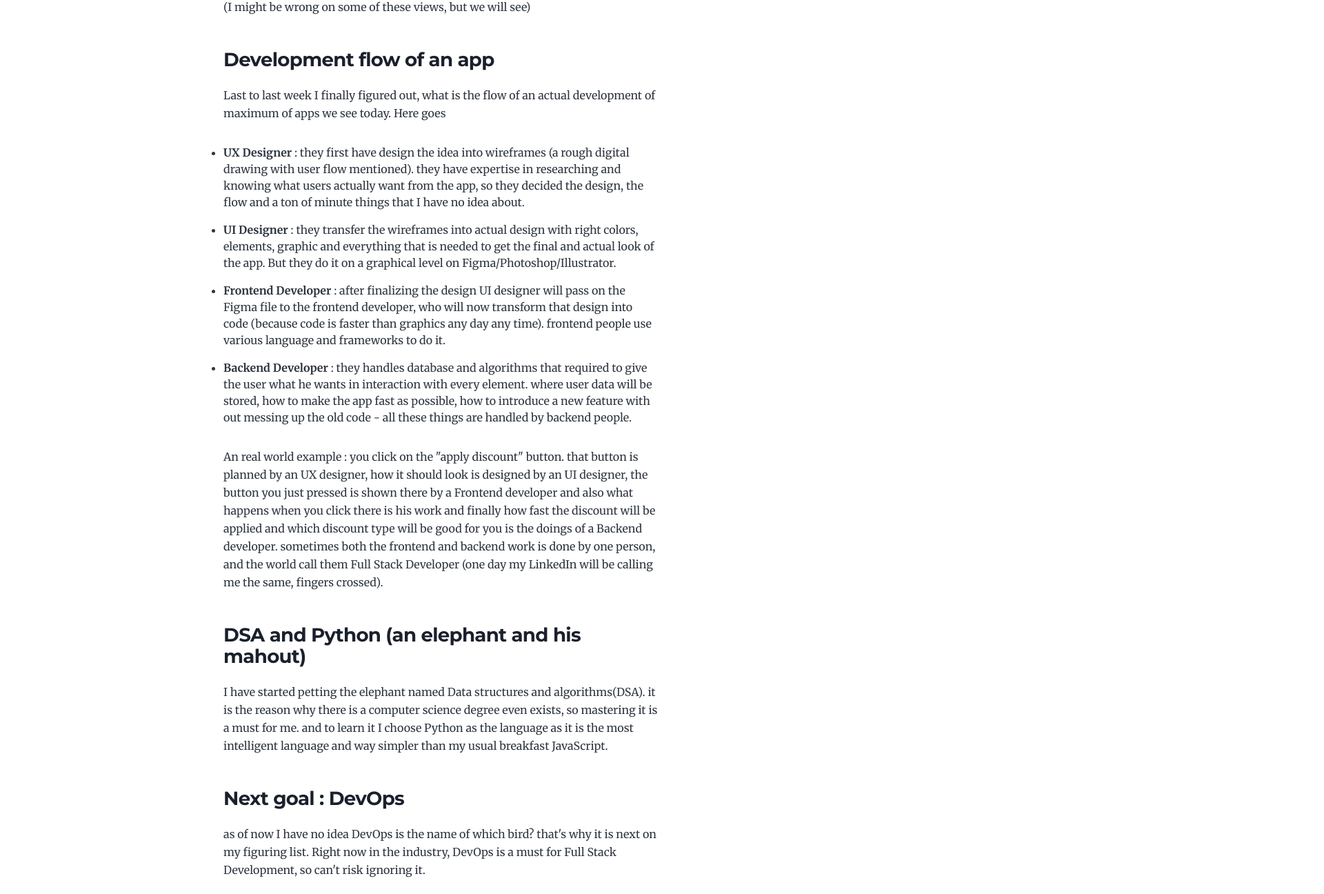
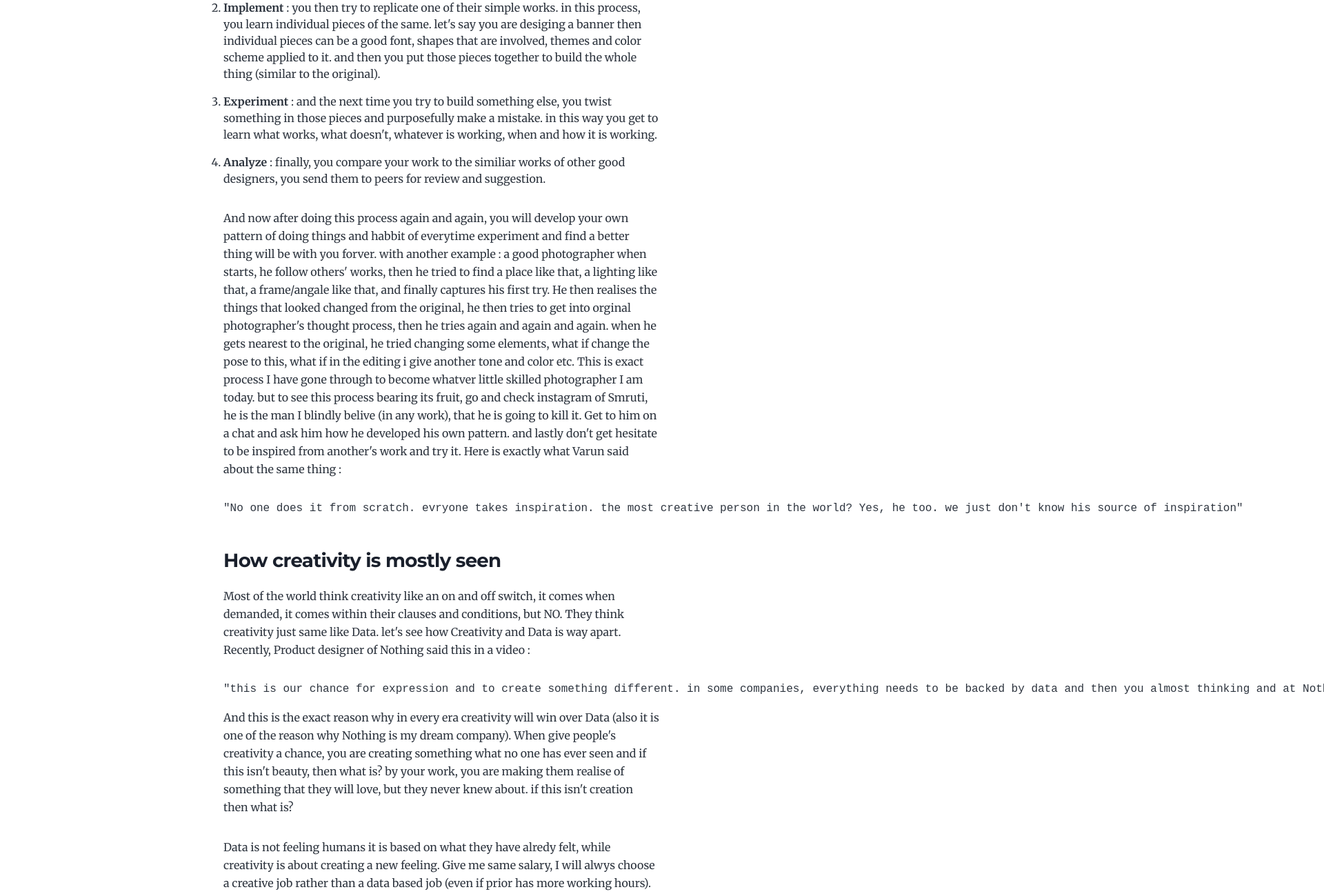
Before and after one commit to DebasishSahoo10/personal-blog, a Gatsby site: page /creativity-blog/ in a window 1280 px wide. Shown: the part 1056-2352 px from the top of the page at 69% size, 1920 px wide, since content can reach past the window. Built offline with nearby package versions, Linux system fonts and the light colour scheme; Gatsby itself is replaced by a stand-in of ours; some packages are replaced by stand-ins of ours; code samples lack their colours.

Commit message:
content : added content

```diff
--- a/content/blog/creativity-blog/index.md
+++ b/content/blog/creativity-blog/index.md
@@ -1,31 +1,30 @@
 ---
 title: Creativity (a misrepresentation for years)
 date: "2022-07-06T23:46:37.121Z"
-description: In this piece, I have tried to introduce a process to boost your creativity with practical examples. Check it out with a pre-read hint that it is not what you are thinking
+description: In this piece, I have tried to introduce a process to boost your creativity with practical examples. Check it out with a pre-read hint that it is not what you are thinking.
 ---
 ### What I think Creativity means
 Creativity is a state of mind where you surpasses your normal level of thinking and your brain imagines extra ordinary possibilities with relation to the output you are trying to achieve and when finally you land on something, the same process runs in a recursion.
 
-### Is backend better than frontend?
-I am still travelling in the backend world and a common opinion I crashed upon is : Backend techs are old and solid, so they have sustained for years and years. while frontend is majorly driven by frameworks, so a good amount of developers believe that a specific frontend tech is a matter of time, when there will be better a framework, you have to learn it and prove yourself again. on the other hand backend things are very basic and every machine every plan every execution stands on those basic pillars. hence, they believe that focusing on backend more will get you big wins in the long run. How much of it is true and fact, I honestly don't know as I am just getting into it. But I am happier than ever, because I am slowly getting to that level where I can answer this question.
+### How to kick-start it
+I personally belive there is no way to teach someone creativity, it comes from within (it is exactly not like a hard learned skill), you need a free flowing mind for it, hence here is a guide to how to kickstart it (and not to learn it). some people don't want it, so they don't do it, they like the logicality of the world rather than the possibilities which is all fine. if you want it here it is :
 
-### Frontend vs. Backend : my views
-I feel both are very very exciting and also a good distance apart from each other. Frontend might include more creativity in terms of execution while backend is purely logic driven. Things we see on an app can be changed but how those things work and how reliable they should, can't be changed. moreover, optimization in frontend is not that of big importance but in backend, optimization is everything. (I might be wrong on some of these views, but we will see)
+    see -> implement -> experiment -> analyse
+and this process goes on and on. to describe it in details Varun Mayaa (my favourite interpreneur/CEO) made a fabulous podcast on it and i can't agree with it more. Here it goes :
+### The actual Process
+1. **See** : by see, it means following the works of others who are great at it. suppose you are trying to be a graphic designer, so you first go to dribble or behance and then see what top 10% of your field has been designing. Mimmicking from the best is still the best way to learn.
+2. **Implement** : you then try to replicate one of their simple works. in this process, you learn individual pieces of the same. let's say you are desiging a banner then individual pieces can be a good font, shapes that are involved, themes and color scheme applied to it. and then you put those pieces together to build the whole thing (similar to the original).
+3. **Experiment** : and the next time you try to build something else, you twist something in those pieces and purposefully make a mistake. in this way you get to learn what works, what doesn't, whatever is working, when and how it is working.
+4. **Analyze** : finally, you compare your work to the similiar works of other good designers, you send them to peers for review and suggestion.
 
-### Development flow of an app
-Last to last week I finally figured out, what is the flow of an actual development of maximum of apps we see today. Here goes
-* **UX Designer** : they first have design the idea into wireframes (a rough digital drawing with user flow mentioned). they have expertise in researching and knowing what users actually want from the app, so they decided the design, the flow and a ton of minute things that I have no idea about.
-* **UI Designer** : they transfer the wireframes into actual design with right colors, elements,  graphic and everything that is needed to get the final and actual look of the app. But they do it on a graphical level on Figma/Photoshop/Illustrator.
-* **Frontend Developer** : after finalizing the design UI designer will pass on the Figma file to the frontend developer, who will now transform that design into code (because code is faster than graphics any day any time). frontend people use various language and frameworks to do it.
-* **Backend Developer** : they handles database and algorithms that required to give the user what he wants in interaction with every element. where user data will be stored, how to make the app fast as possible, how to introduce a new feature with out messing up the old code - all these things are handled by backend people.
+And now after doing this process again and again, you will develop your own pattern of doing things and habbit of everytime experiment and find a better thing will be with you forver. with another example : a good photographer when starts, he follow others' works, then he tried to find a place like that, a lighting like that, a frame/angale like that, and finally captures his first try. He then realises the things that looked changed from the original, he then tries to get into orginal photographer's thought process, then he tries again and again and again. when he gets nearest to the original, he tried changing some elements, what if change the pose to this, what if in the editing i give another tone and color etc. This is exact process I have gone through to become whatver little skilled photographer I am today. but to see this process bearing its fruit, go and check instagram of Smruti, he is the man I blindly belive (in any work), that he is going to kill it. Get to him on a chat and ask him how he developed his own pattern. and lastly don't get hesitate to be inspired from another's work and try it. Here is exactly what Varun said about the same thing :
 
-An real world example : you click on the "apply discount" button. that button is planned by an UX designer, how it should look is designed by an UI designer, the button you just pressed is shown there by a Frontend developer and also what happens when you click there is his work and finally how fast the discount will be applied and which discount type will be good for you is the doings of a Backend developer. sometimes both the frontend and backend work is done by one person, and the world call them Full Stack Developer (one day my LinkedIn will be calling me the same, fingers crossed).
+    "No one does it from scratch. evryone takes inspiration. the most creative person in the world? Yes, he too. we just don't know his source of inspiration"
+### How creativity is mostly seen
+Most of the world think creativity like an on and off switch, it comes when demanded, it comes within their clauses and conditions, but NO. They think creativity just same like Data. let's see how Creativity and Data is way apart. Recently, Product designer of Nothing said this in a video :
 
-### DSA and Python (an elephant and his mahout)
-I have started petting the elephant named Data structures and algorithms(DSA). it is the reason why there is a computer science degree even exists, so mastering it is a must for me. and to learn it I choose Python as the language as it is the most intelligent language and way simpler than my usual breakfast JavaScript.
+    "this is our chance for expression and to create something different. in some companies, everything needs to be backed by data and then you almost thinking and at Nothing, there is space for expression and there is space for humanity. we are not robots. we are humans making products for humans"
 
-### Next goal : DevOps
-as of now I have no idea DevOps is the name of which bird? that's why it is next on my figuring list. Right now in the industry, DevOps is a must for Full Stack Development, so can't risk ignoring it.
+And this is the exact reason why in every era creativity will win over Data (also it is one of the reason why Nothing is my dream company). When give people's creativity a chance, you are creating something what no one has ever seen and if this isn't beauty, then what is? by your work, you are making them realise of something that they will love, but they never knew about. if this isn't creation then what is?
 
-### Coding concepts has two faces
-Implementing a coding concept and knowing it top to down from its root is two different things. One can implement the concepts to build basic stuffs, but the interviewer whom you are showing that work too will expect you to be knowing them as detailed as possible. So, on the very first iteration of my coding journey, I have built projects using concepts and moderately knowing about them, but now I am deep diving into them (it is as satisfying as seeing JCB ki khudaai)
+Data is not feeling humans it is based on what they have alredy felt, while creativity is about creating a new feeling. Give me same salary, I will alwys choose a creative job rather than a data based job (even if prior has more working hours). This is me signing off here, catching you eyes in the next blog.
```
